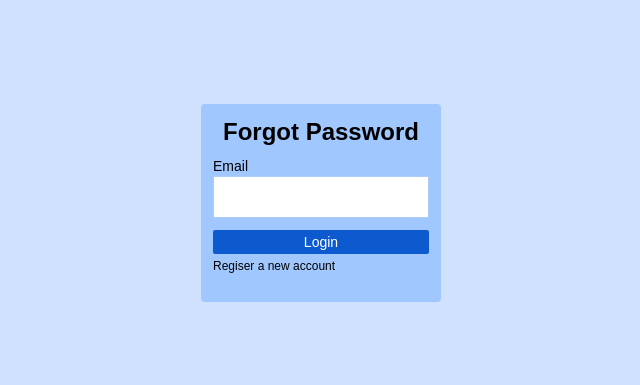
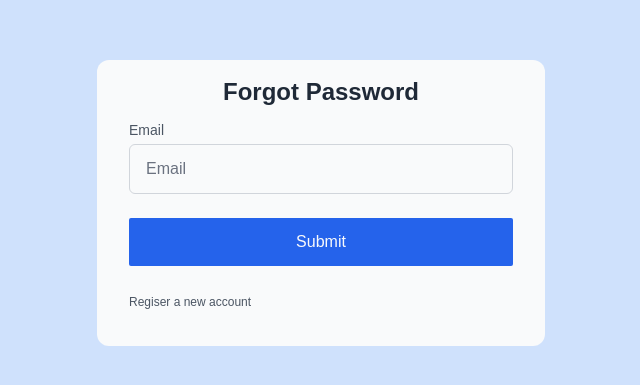
Before and after one commit to anandxs/FSPFrontend, a React (Vite) app: page /forgotpassword in a window 1280 px wide. Shown: the part 197-582 px from the top of the page, without its empty margins (319-959 px from the left). Built offline with nearby package versions, Linux system fonts and the light colour scheme; no server answers; what @syncfusion/ej2-base would draw is missing.

Commit message:
Forgot password update

```diff
--- a/src/components/LoadingButton.jsx
+++ b/src/components/LoadingButton.jsx
@@ -1,9 +1,9 @@
-const Loader = () => {
+const LoadingButton = () => {
 	return (
 		<button
 			type="button"
 			disabled
-			className="py-2 px-4 flex justify-center items-center opacity-70 bg-blue-600 focus:ring-blue-500 focus:ring-offset-blue-200 text-white w-full transition ease-in duration-200 text-center text-base font-semibold shadow-md focus:outline-none focus:ring-2 focus:ring-offset-2  rounded-sm "
+			className="p-3 flex justify-center items-center opacity-70 bg-blue-600  focus:ring-offset-blue-200 text-white w-full transition ease-in duration-200 text-center text-base font-semibold shadow-md focus:outline-none focus:ring-2 focus:ring-offset-2  rounded-sm "
 		>
 			<svg
 				width="20"
@@ -20,4 +20,4 @@ const Loader = () => {
 	);
 };
 
-export default Loader;
+export default LoadingButton;
--- a/src/components/Login.jsx
+++ b/src/components/Login.jsx
@@ -110,7 +110,10 @@ const Login = () => {
 					{isSubmitting || loginLoading ? (
 						<LoadingButton />
 					) : (
-						<button className="block w-full p-3 text-center rounded-sm text-gray-50 bg-blue-600">
+						<button
+							type="submit"
+							className="block w-full p-3 text-center rounded-sm text-gray-50 bg-blue-600"
+						>
 							Login
 						</button>
 					)}
--- a/src/pages/ForgotPassword.jsx
+++ b/src/pages/ForgotPassword.jsx
@@ -2,13 +2,14 @@ import { useState } from "react";
 import { useForm } from "react-hook-form";
 import { Link } from "react-router-dom";
 import { useForgotPasswordMutation } from "../features/auth/authApiSlice";
+import LoadingButton from "../components/LoadingButton";
 
 const ForgotPassword = () => {
 	const [success, setSuccess] = useState(false);
 	const form = useForm();
 	const { register, handleSubmit, formState } = form;
 	const { errors, isSubmitting } = formState;
-	const [forgotPassword] = useForgotPasswordMutation();
+	const [forgotPassword, { isLoading }] = useForgotPasswordMutation();
 	const onSubmit = async ({ email }) => {
 		try {
 			await forgotPassword(email).unwrap();
@@ -19,20 +20,22 @@ const ForgotPassword = () => {
 	};
 
 	return !success ? (
-		<section className="flex justify-center items-center h-full">
-			<div className="bg-secondary w-60 p-3 rounded">
-				<form onSubmit={handleSubmit(onSubmit)} noValidate>
-					<h2 className="text-text font-bold text-2xl text-center mb-2">
-						Forgot Password
-					</h2>
-					<div className="mb-3 mt-2">
-						<label htmlFor="email" className="block font-medium text-sm">
+		<section className="flex justify-center items-center w-screen h-screen">
+			<div className="pt-4 w-full max-w-md p-8 space-y-3 rounded-xl bg-gray-50 text-gray-800">
+				<h1 className="text-2xl font-bold text-center">Forgot Password</h1>
+				<form
+					className="space-y-6"
+					onSubmit={handleSubmit(onSubmit)}
+					noValidate
+				>
+					<div className="space-y-1 text-sm">
+						<label htmlFor="email" className="block text-gray-600">
 							Email
 						</label>
 						<input
 							type="email"
 							id="email"
-							className="block w-full border-accent"
+							placeholder="Email"
 							{...register("email", {
 								required: "Email is a required field",
 								pattern: {
@@ -40,19 +43,21 @@ const ForgotPassword = () => {
 									message: "Enter a valid email address",
 								},
 							})}
+							className="w-full px-4 py-3 rounded-md border-gray-300 bg-gray-50 text-gray-800 focus:border-blue-600"
 						/>
-						<p className="text-xs text-red-600 font-bond">
-							{errors?.email?.message}
-						</p>
+						<p className="text-xs text-red-600">{errors?.email?.message}</p>
 					</div>
-					<div className="mb-3">
+					{isSubmitting || isLoading ? (
+						<LoadingButton />
+					) : (
 						<button
 							type="submit"
-							className="bg-primary text-sm block w-full rounded-sm py-0.5 text-white disabled:opacity-50"
-							disabled={isSubmitting}
+							className="block w-full p-3 text-center rounded-sm text-gray-50 bg-blue-600"
 						>
-							{isSubmitting ? "Loading..." : "Login"}
+							Submit
 						</button>
+					)}
+					<div className="flex flex-col text-xs text-gray-600">
 						<Link to="/register" className="block py-1 text-xs hover:underline">
 							Regiser a new account
 						</Link>
@@ -67,19 +72,29 @@ const ForgotPassword = () => {
 
 const ForgotPasswordRequestSuccess = () => {
 	return (
-		<section className="flex flex-col justify-center items-center h-full">
-			<p>
+		<section className="px-4 py-24 mx-auto max-w-7xl">
+			<div className="w-full mx-auto text-center lg:w-2/3">
+				<p className="mb-3 text-xl font-bold text-gray-900 md:text-2xl">
 					A link for resetting your password has been sent to your registered
 					email.
 				</p>
 				<br />
 				<div className="flex flex-col items-center">
+					<p>
+						Click{" "}
 						<Link to={"/login"} className="underline">
-					Click here to login with email and password.
-				</Link>
+							here
+						</Link>{" "}
+						to login with email and password.
+					</p>
+					<p>
+						Click{" "}
 						<Link to={"/register"} className="underline">
-					Click here to register your account.
-				</Link>
+							here
+						</Link>{" "}
+						to register your account.
+					</p>
+				</div>
 			</div>
 		</section>
 	);
```
Lines whose indentation alone changed are shown as unchanged.
